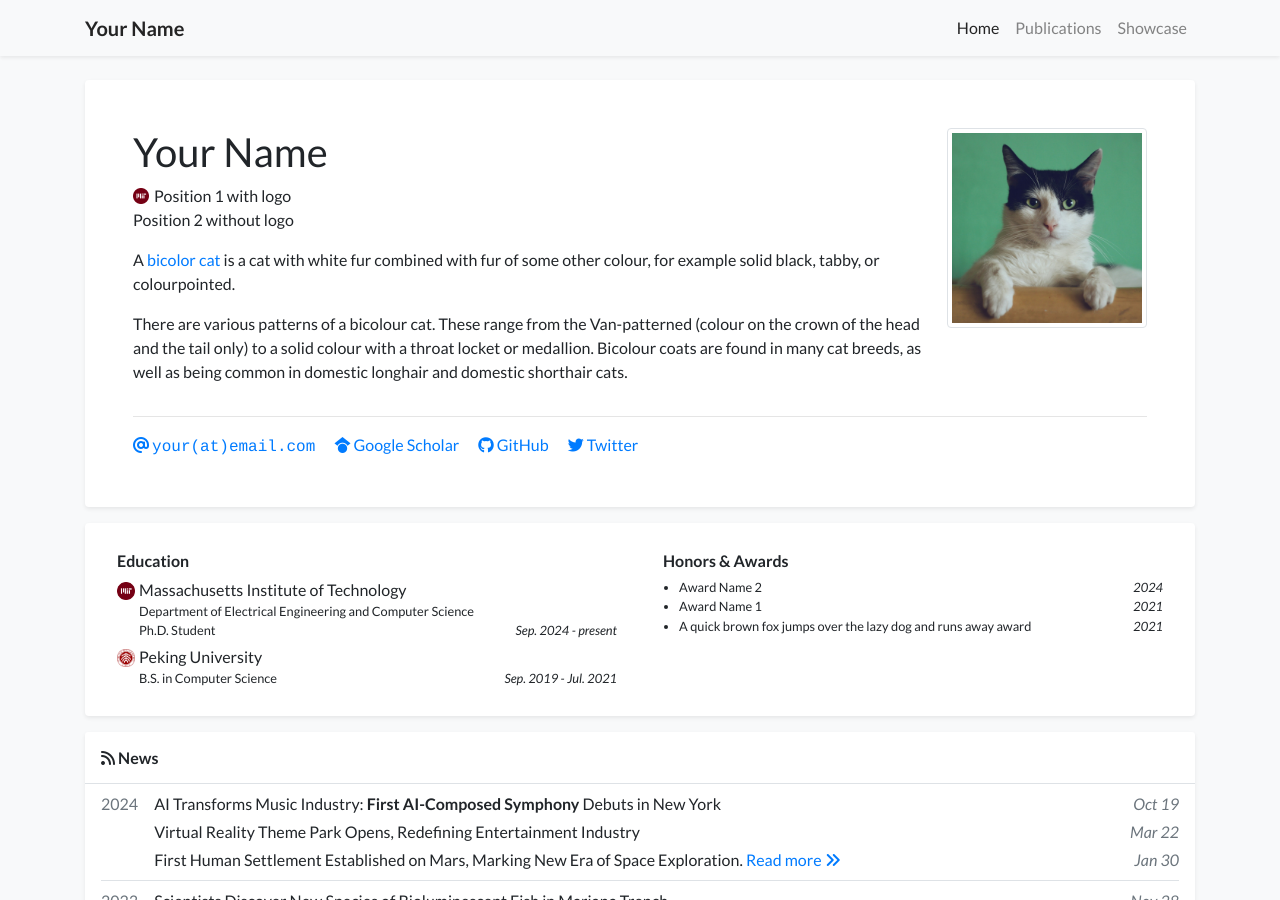
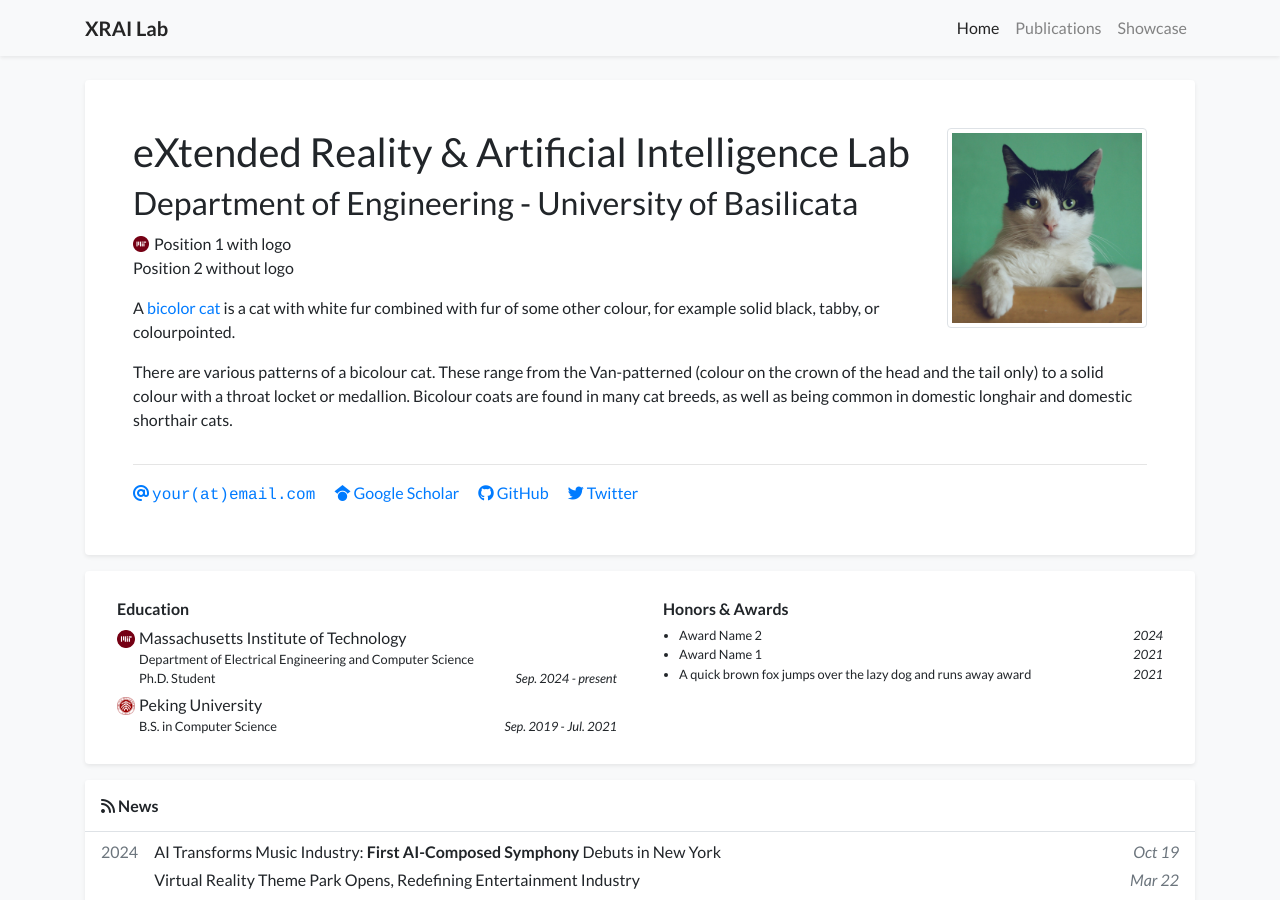
Before and after one commit to xrailab/academic-homepage, a Jekyll site: the page built from index.html, in a window 1280 px wide and 900 px high. Built offline with Jekyll 4.4.1, drawn with Linux system fonts in a browser that asks for light colours; nearby versions of some CDN libraries; a style sheet for code colours, icons or effects is not loaded.

Commit message:
Update profile.yml

```diff
--- a/_data/profile.yml
+++ b/_data/profile.yml
@@ -1,6 +1,6 @@
-primary_name: "Your Name"
-secondary_name: ""
-navbar_name: "Your Name"
+primary_name: "eXtended Reality & Artificial Intelligence Lab"
+secondary_name: "Department of Engineering - University of Basilicata"
+navbar_name: "XRAI Lab"
 
 positions:
 - logo: /assets/images/badges/MIT_Social_circle.png  # Logo is optional
```
